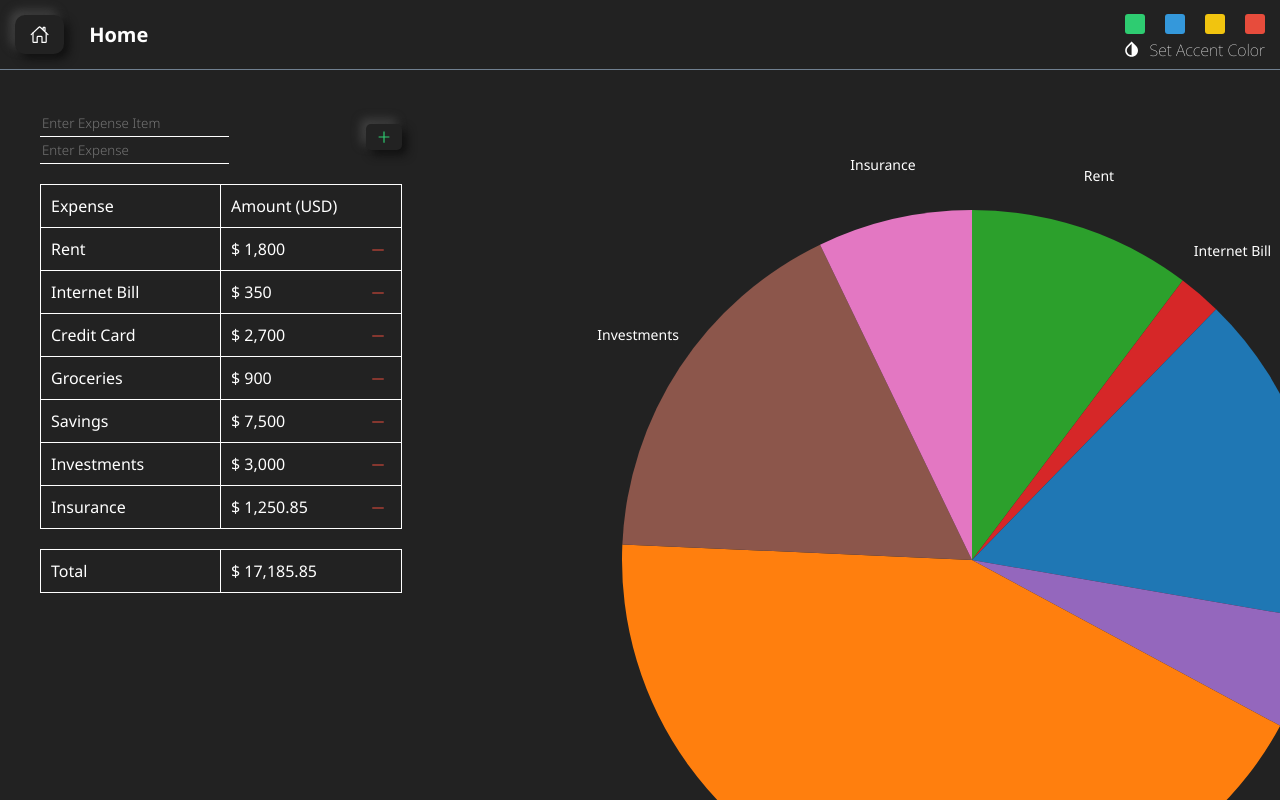
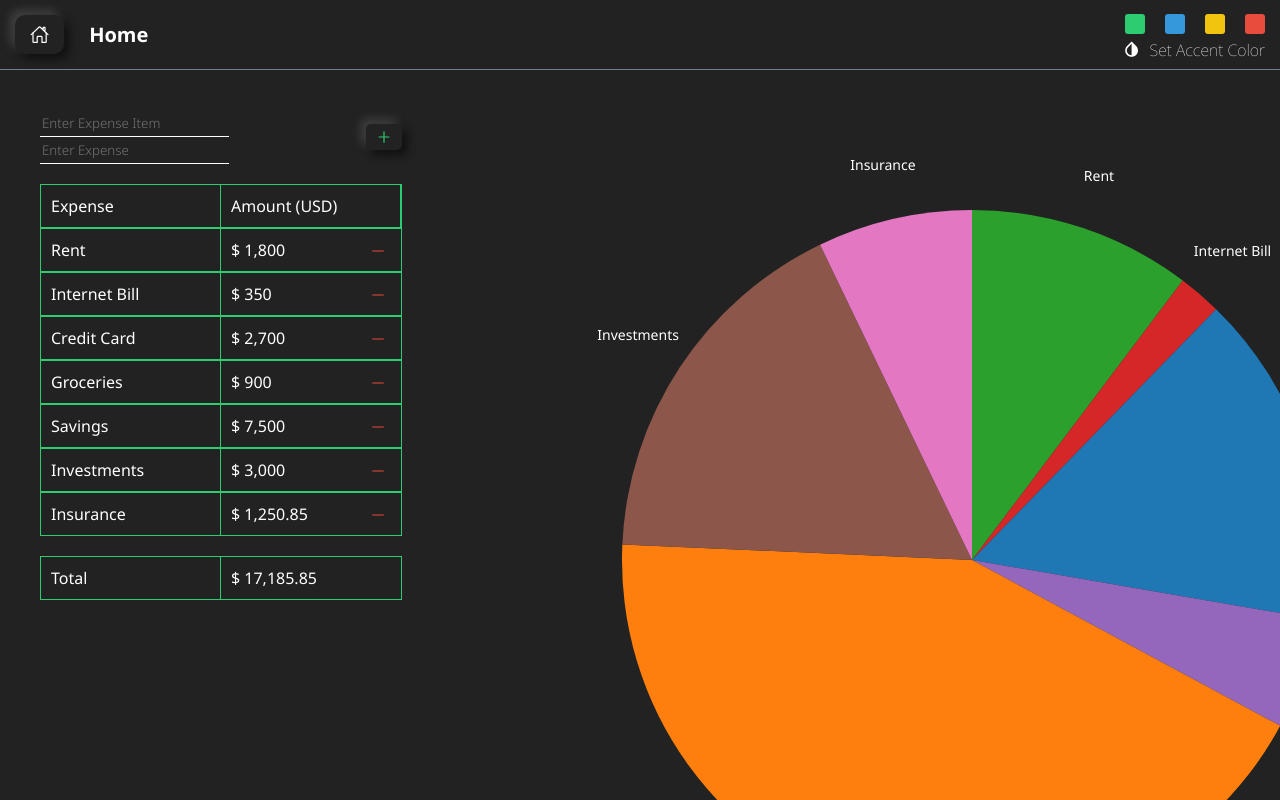
Before and after one commit to Ad1tyARa0/react-d3, a React (Create React App) app: page /expense-manager in a window 1280 px wide. Shown: the top 800 px of the page. Built offline with nearby package versions, Linux system fonts and the light colour scheme.

Commit message:
added css change in expense manager.

```diff
--- a/src/components/charts/histogram/Histogram.scss
+++ b/src/components/charts/histogram/Histogram.scss
@@ -79,12 +79,14 @@ input[type='range'] {
   }
 
   @mixin thumb-style {
+    @include box-shadow;
+
     cursor: pointer;
     position: relative;
     top: -50%;
     width: 20px;
     height: 20px;
-    background-color: $color-background-light;
+    background-color: $color-background-dark;
     opacity: 0.9;
     // background-image: linear-gradient(-45deg, rgba(white, 0.8), transparent);
     border-radius: 50%;
--- a/src/components/charts/histogram/Histogram.tsx
+++ b/src/components/charts/histogram/Histogram.tsx
@@ -128,7 +128,7 @@ const HistogramComponent: React.FunctionComponent<HistogramProps> = ({
 
       <div className={`${css_prefix}slider-div`}>
         <div className={`${css_prefix}slider-title`} id='discrete-slider'>
-          Number of ticks: {numberOfTicks}
+          Number of ticks {numberOfTicks}
         </div>
         <input
           type='range'
--- a/src/pages/expense-manager/ExpenseManager.scss
+++ b/src/pages/expense-manager/ExpenseManager.scss
@@ -23,12 +23,12 @@ $class_css_prefix: '.#{$css_prefix}';
 
 #{$class_css_prefix}form-button {
   @include button;
+  @include box-shadow;
   @include display-flex-center-center;
 
   color: $color-green;
   margin-left: 25px;
   background-color: $color-background-dark;
-  @include box-shadow;
 }
 
 #{$class_css_prefix}form-input {
@@ -49,35 +49,30 @@ $class_css_prefix: '.#{$css_prefix}';
   margin-top: 20px;
   align-items: flex-start;
   //   margin-left: 20px;
+  transition: all 500ms linear;
 }
 
 #{$class_css_prefix}total-expense {
   display: flex;
-  border: 1px solid $color-background-light;
+  // border: 1px solid $color-background-light;
   margin-top: 20px;
 }
 
 #{$class_css_prefix}table-head {
   display: flex;
   //   border-radius: 4px;
-  border: 1px solid $color-background-light;
+  // border: 1px solid $color-background-light;
 }
 
 #{$class_css_prefix}item-main {
   display: flex;
-  border-bottom: 1px solid $color-background-light;
-  border-right: 1px solid $color-background-light;
-  border-left: 1px solid $color-background-light;
 }
 
 #{$class_css_prefix}item {
   min-width: 180px;
-  // padding: 3px 0;
   padding: 10px;
   display: flex;
   align-items: center;
-  border-right: 1px solid $color-background-light;
-  // text-align: ce;
 
   &:first-of-type {
     padding-left: 10px;
--- a/src/pages/expense-manager/ExpenseManager.tsx
+++ b/src/pages/expense-manager/ExpenseManager.tsx
@@ -130,10 +130,17 @@ const ExpenseManagerComponent: React.FunctionComponent<
     return (
       <div className={`${css_prefix}expense-table`}>
         <div className={`${css_prefix}table-main`}>
-          <div className={`${css_prefix}table-head`}>
+          <div
+            className={`${css_prefix}table-head`}
+            style={{ border: `1px solid ${accentColor.value}` }}
+          >
             {ROWS.map(e => {
               return (
-                <div key={e.id} className={`${css_prefix}item`}>
+                <div
+                  key={e.id}
+                  className={`${css_prefix}item`}
+                  style={{ borderRight: `1px solid ${accentColor.value}` }}
+                >
                   {e.value}
                 </div>
               );
@@ -146,13 +153,14 @@ const ExpenseManagerComponent: React.FunctionComponent<
                 <div
                   key={e.value}
                   className={`${css_prefix}item-main`}
-                  // style={{
-                  //   borderBottom: `1px solid white`,
-                  //   borderRight: `1px solid ${accentColor}`,
-                  //   borderLeft: `1px solid ${accentColor}`,
-                  // }}
+                  style={{ border: `1px solid ${accentColor.value}` }}
                 >
-                  <div className={`${css_prefix}item`}>{e.name}</div>
+                  <div
+                    className={`${css_prefix}item`}
+                    style={{ borderRight: `1px solid ${accentColor.value}` }}
+                  >
+                    {e.name}
+                  </div>
 
                   <div className={`${css_prefix}item`}>
                     <span>$ {e.title}</span>
@@ -171,8 +179,16 @@ const ExpenseManagerComponent: React.FunctionComponent<
         </div>
 
         {state.totalEarnings.length !== 0 ? (
-          <div className={`${css_prefix}total-expense`}>
-            <div className={`${css_prefix}item`}>Total</div>
+          <div
+            className={`${css_prefix}total-expense`}
+            style={{ border: `1px solid ${accentColor.value}` }}
+          >
+            <div
+              className={`${css_prefix}item`}
+              style={{ borderRight: `1px solid ${accentColor.value}` }}
+            >
+              Total
+            </div>
             <div className={`${css_prefix}item`}>
               <span>$ {state.totalEarnings}</span>
             </div>
```
